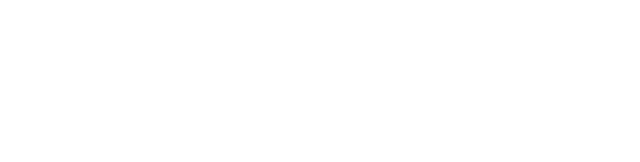
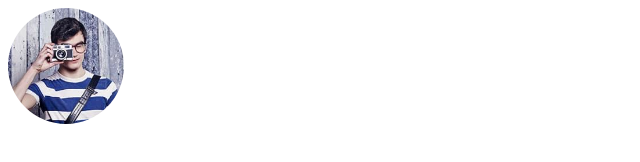
Before and after one commit to js-tasks-ru/htmlcss-20221107_vadim07, a website: page 06-lection4/01-avatar/index.html in a window 1280 px wide. Shown: the whole page, without its empty margins (0-640 px from the left). Drawn offline with Linux system fonts and the light colour scheme.

Commit message:
add solution for 06-lection4-01-avatar

```diff
--- a/06-lection4/01-avatar/avatar.css
+++ b/06-lection4/01-avatar/avatar.css
@@ -0,0 +1,11 @@
+.avatar {
+  width: 116px;
+  height: 116px;
+}
+
+.avatar__img {
+  border-radius: 50%;
+  width: 100%;
+  height: 100%;
+  object-fit: cover;
+}
--- a/06-lection4/01-avatar/index.html
+++ b/06-lection4/01-avatar/index.html
@@ -1,11 +1,13 @@
 <!DOCTYPE html>
 <!-- Страница с аватаром -->
 <html lang="ru">
-    <head>
-        <link rel="stylesheet" href="../../assets/css/main.css">
-        <link rel="stylesheet" href="./avatar.css">
-    </head>
-    <body>
-
-    </body>
+  <head>
+    <link rel="stylesheet" href="../../assets/css/main.css" />
+    <link rel="stylesheet" href="./avatar.css" />
+  </head>
+  <body>
+    <div class="avatar">
+      <img src="./public/avatar-200.jpg" alt="avatar" class="avatar__img" />
+    </div>
+  </body>
 </html>
```
